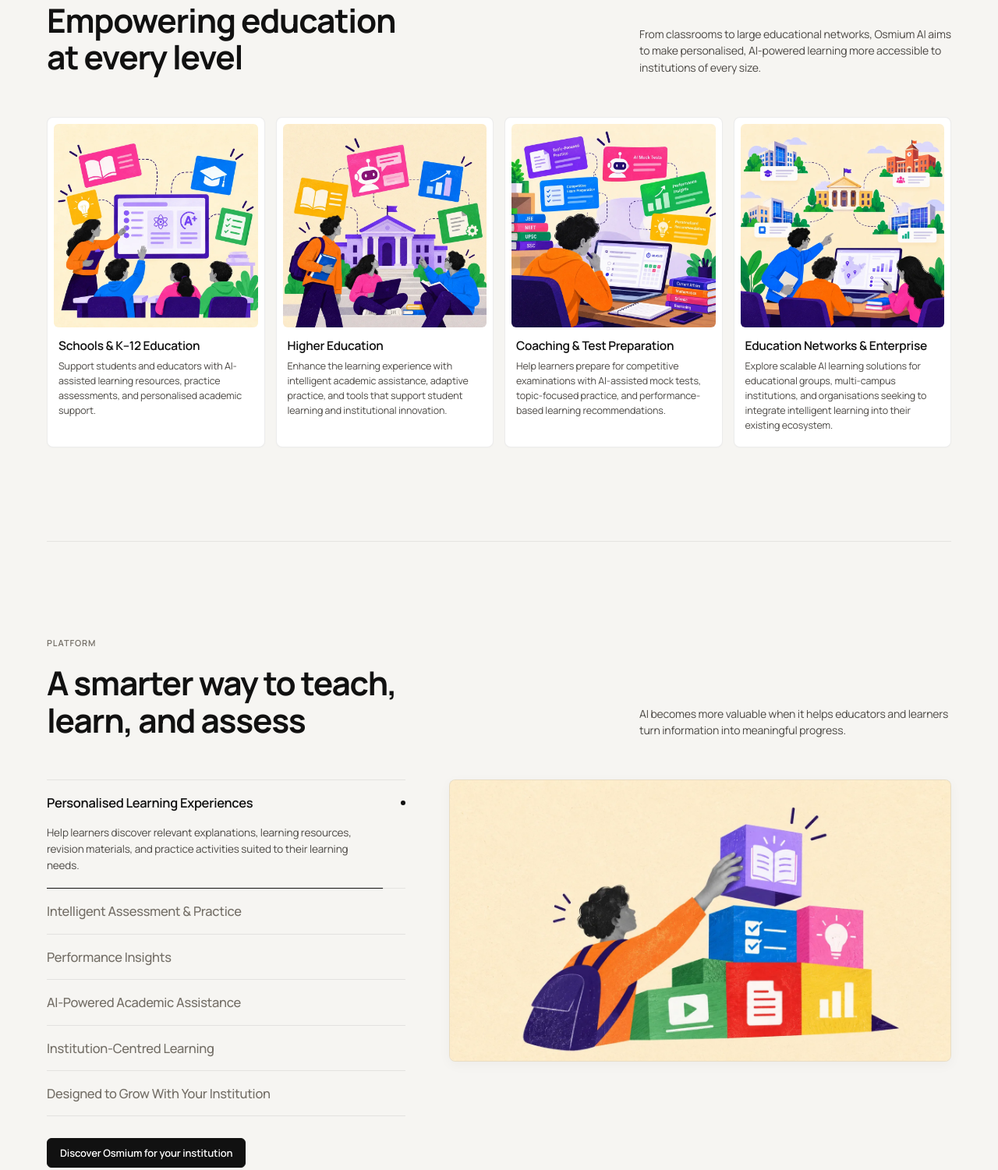
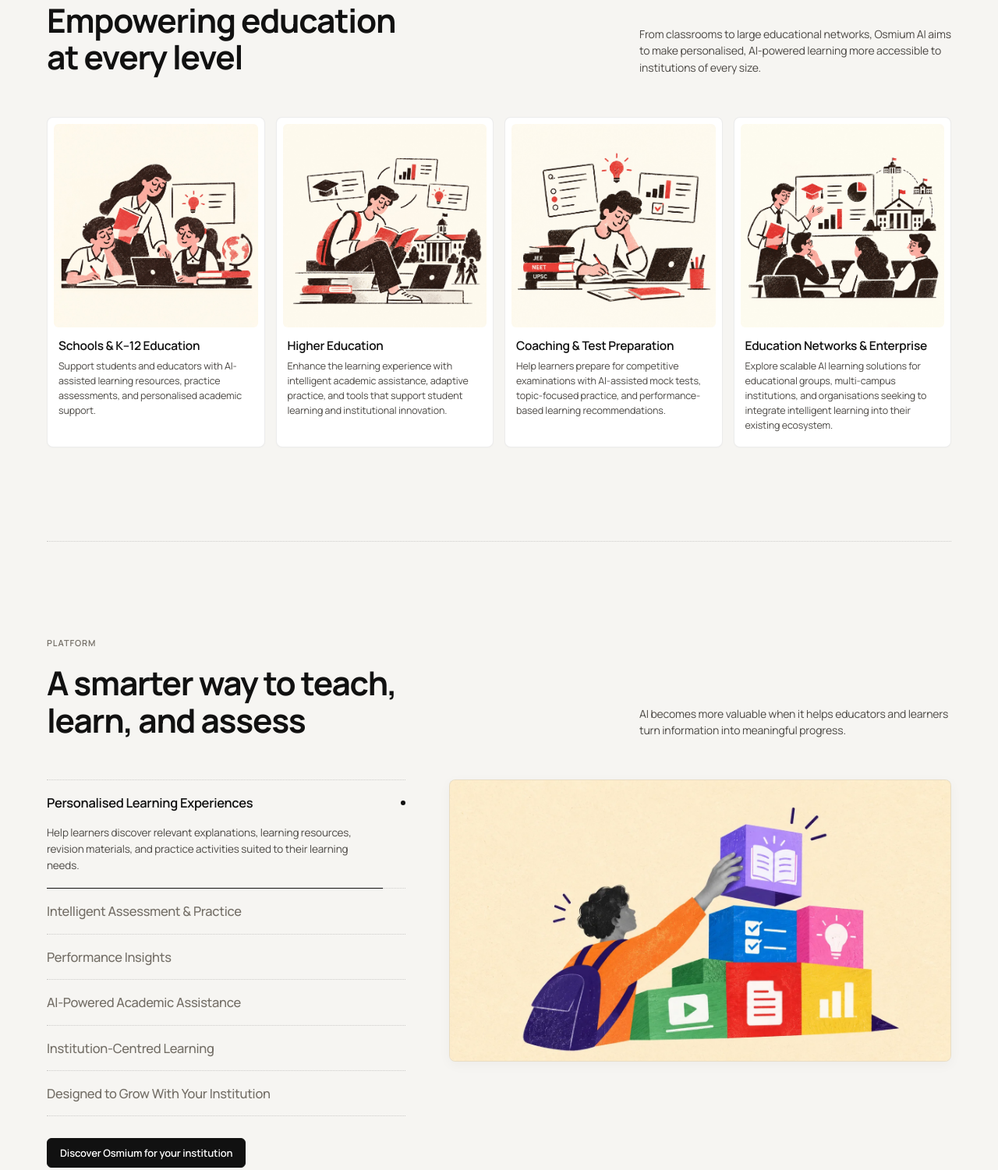
Before and after one commit to Suman1214129/osmium-institute, a plain HTML site: page index.html in a window 1280 px wide. Shown: the part 1620-3121 px from the top of the page at 78% size. Drawn offline with Linux system fonts and the light colour scheme.

Commit message:
feat: update solution card images to 1,2,3,4 and use dotted borders in platform section

```diff
--- a/css/styles.css
+++ b/css/styles.css
@@ -632,8 +632,8 @@ ol, ul {
   left: 50%;
   transform: translateX(-50%);
   width: min(var(--container), calc(100% - var(--edge) * 2));
-  height: 1px;
-  background: var(--line);
+  height: 0;
+  border-top: 1.5px dotted var(--line-2);
 }
 
 .head {
@@ -766,12 +766,12 @@ ol, ul {
 }
 
 .features__list {
-  border-top: 1px solid var(--line);
+  border-top: 1.5px dotted var(--line-2);
 }
 
 .feat {
   position: relative;
-  border-bottom: 1px solid var(--line);
+  border-bottom: 1.5px dotted var(--line-2);
 }
 
 .feat__btn {
--- a/index.html
+++ b/index.html
@@ -114,28 +114,28 @@
 
     <div class="cards">
       <article class="card reveal">
-        <div class="card__media"><img src="assets/img/media-k12-v2.webp" alt="Students learning with an educator in a classroom." loading="lazy" width="900" height="900"></div>
+        <div class="card__media"><img src="assets/img/1.jpeg" alt="Students learning with an educator in a classroom." loading="lazy" width="900" height="900"></div>
         <div class="card__body">
           <h3>Schools &amp; K–12 Education</h3>
           <p>Support students and educators with AI-assisted learning resources, practice assessments, and personalised academic support.</p>
         </div>
       </article>
       <article class="card reveal" style="--d:80ms">
-        <div class="card__media"><img src="assets/img/media-higher-v2.webp" alt="Educators and students working together in a classroom." loading="lazy" width="900" height="900"></div>
+        <div class="card__media"><img src="assets/img/2.jpeg" alt="Educators and students working together in a classroom." loading="lazy" width="900" height="900"></div>
         <div class="card__body">
           <h3>Higher Education</h3>
           <p>Enhance the learning experience with intelligent academic assistance, adaptive practice, and tools that support student learning and institutional innovation.</p>
         </div>
       </article>
       <article class="card reveal" style="--d:160ms">
-        <div class="card__media"><img src="assets/img/media-students-v2.webp" alt="Higher education students collaborating in a learning space." loading="lazy" width="900" height="900"></div>
+        <div class="card__media"><img src="assets/img/3.jpeg" alt="Higher education students collaborating in a learning space." loading="lazy" width="900" height="900"></div>
         <div class="card__body">
           <h3>Coaching &amp; Test Preparation</h3>
           <p>Help learners prepare for competitive examinations with AI-assisted mock tests, topic-focused practice, and performance-based learning recommendations.</p>
         </div>
       </article>
       <article class="card reveal" style="--d:240ms">
-        <div class="card__media"><img src="assets/img/media-countries-v2.webp" alt="Two attendees at a professional event." loading="lazy" width="900" height="900"></div>
+        <div class="card__media"><img src="assets/img/4.jpeg" alt="Two attendees at a professional event." loading="lazy" width="900" height="900"></div>
         <div class="card__body">
           <h3>Education Networks &amp; Enterprise</h3>
           <p>Explore scalable AI learning solutions for educational groups, multi-campus institutions, and organisations seeking to integrate intelligent learning into their existing ecosystem.</p>
```
Also changed, not shown: 1 other file.
